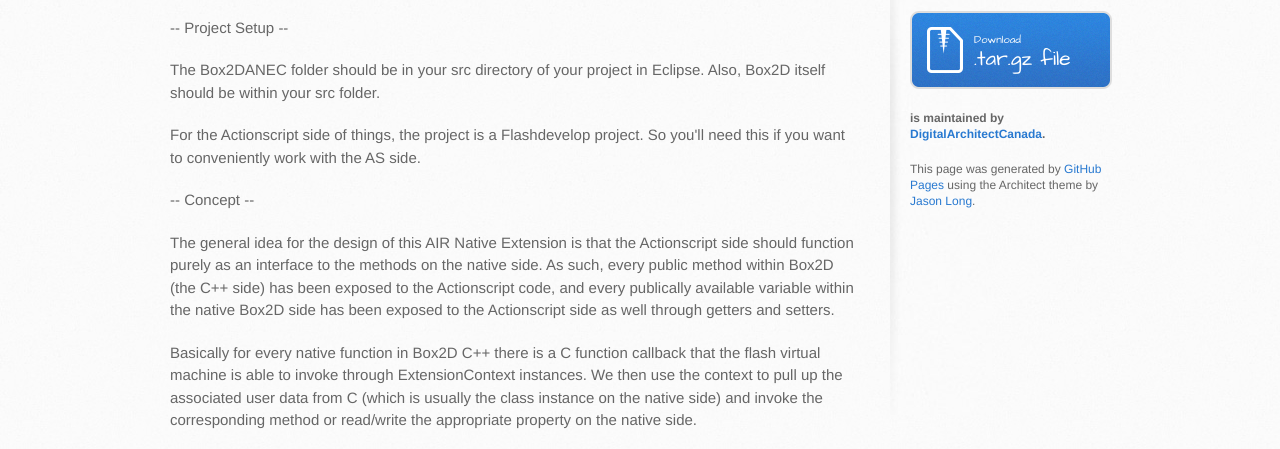
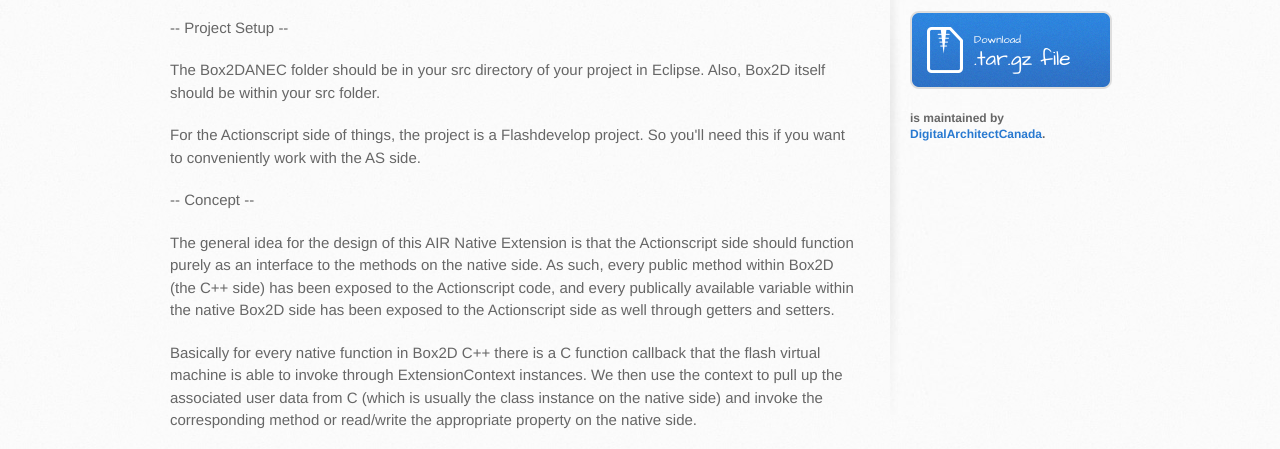
Before and after one commit to jiachenlee/Box2DANE, a plain HTML site: page index.html in a window 1280 px wide. Shown: the part 321-770 px from the top of the page. Drawn offline with Linux system fonts and the light colour scheme.

Commit message:
Removed tags/links.

```diff
--- a/index.html
+++ b/index.html
@@ -189,7 +189,6 @@ like this:</p>
 
           <p class="repo-owner"><a href=""></a> is maintained by <a href="https://github.com/DigitalArchitectCanada">DigitalArchitectCanada</a>.</p>
 
-          <p>This page was generated by <a href="pages.github.com">GitHub Pages</a> using the Architect theme by <a href="http://twitter.com/jasonlong">Jason Long</a>.</p>
         </aside>
       </div>
     </div>
```
